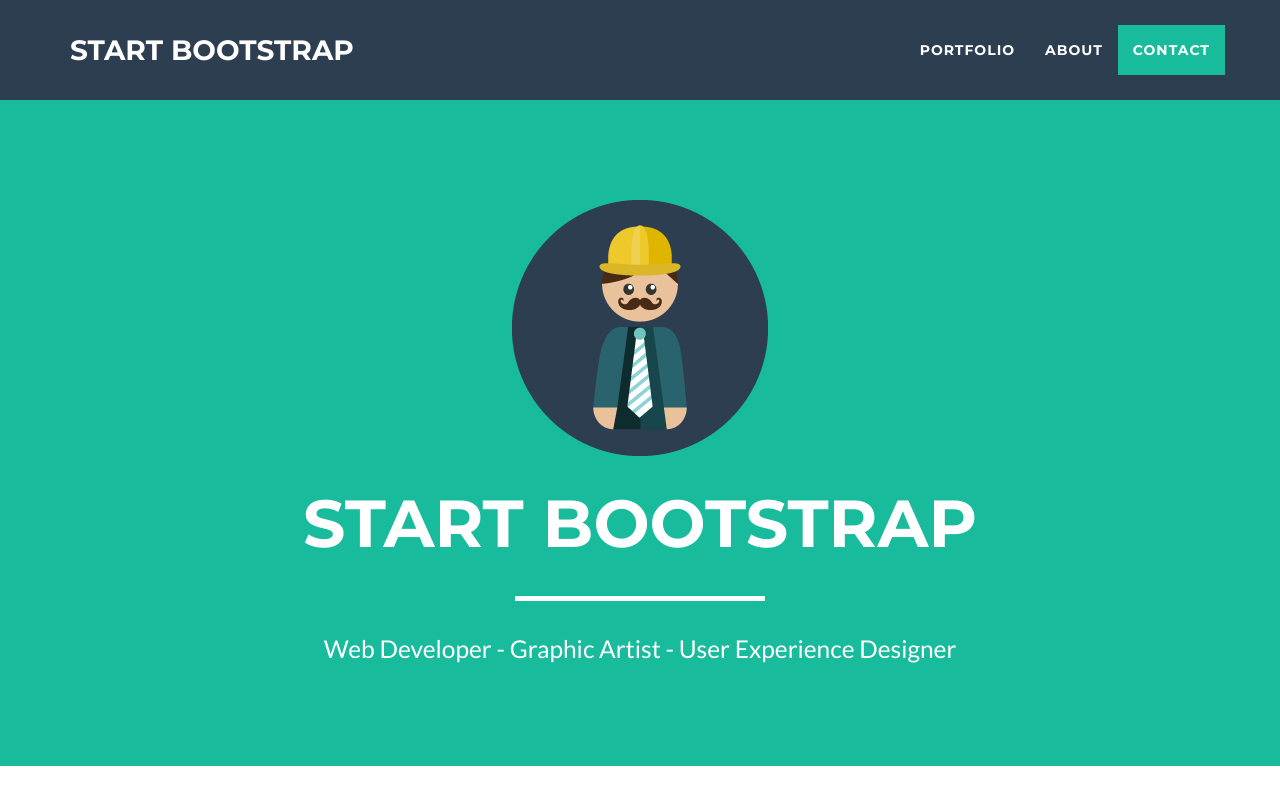
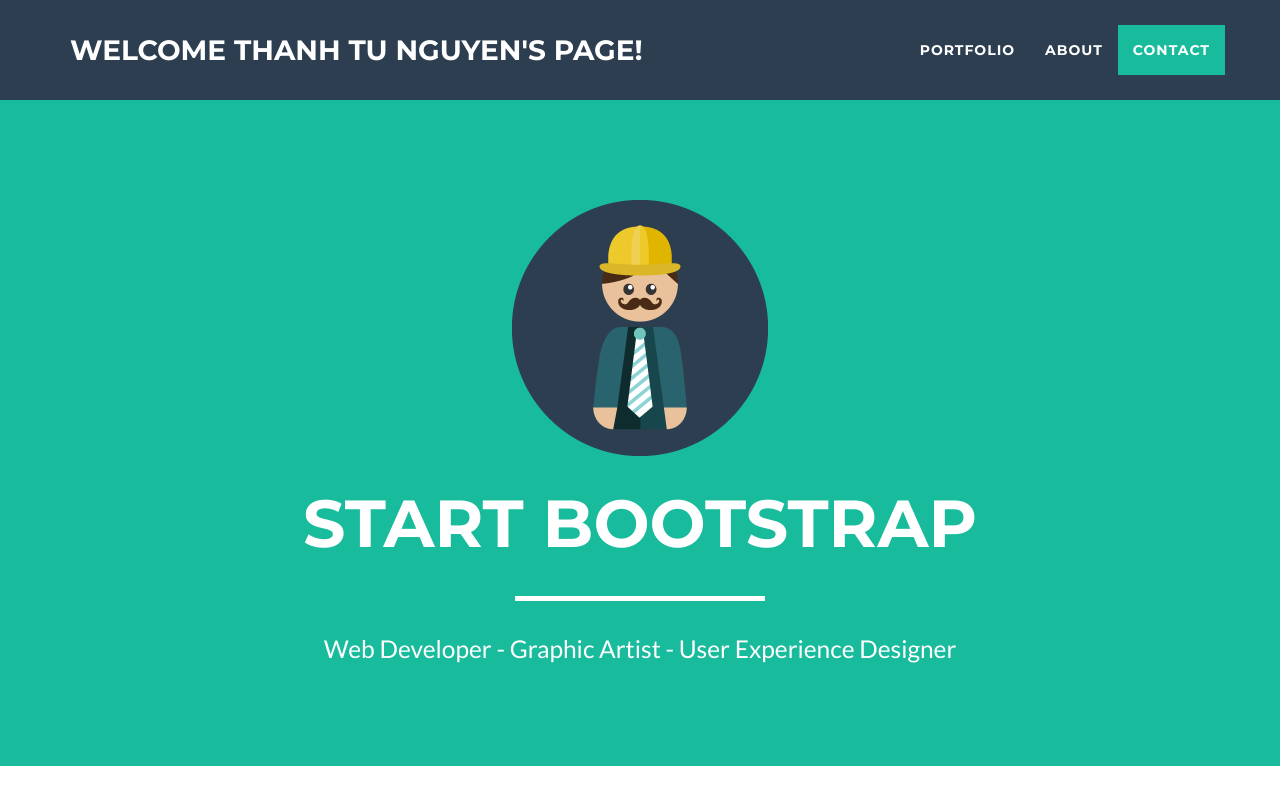
Before and after one commit to tuthanh/tuthanh.github.io, a website: page index.html in a window 1280 px wide. Shown: the top 800 px of the page. Drawn offline with nearby package versions, Linux system fonts and the light colour scheme.

Commit message:
added Title Pages

```diff
--- a/index.html
+++ b/index.html
@@ -41,7 +41,7 @@
                 <button type="button" class="navbar-toggle" data-toggle="collapse" data-target="#bs-example-navbar-collapse-1">
                     <span class="sr-only">Toggle navigation</span> Menu <i class="fa fa-bars"></i>
                 </button>
-                <a class="navbar-brand" href="#page-top">Start Bootstrap</a>
+                <a class="navbar-brand" href="#page-top">Welcome Thanh Tu NGUYEN's Page!</a>
             </div>
 
             <!-- Collect the nav links, forms, and other content for toggling -->
```
